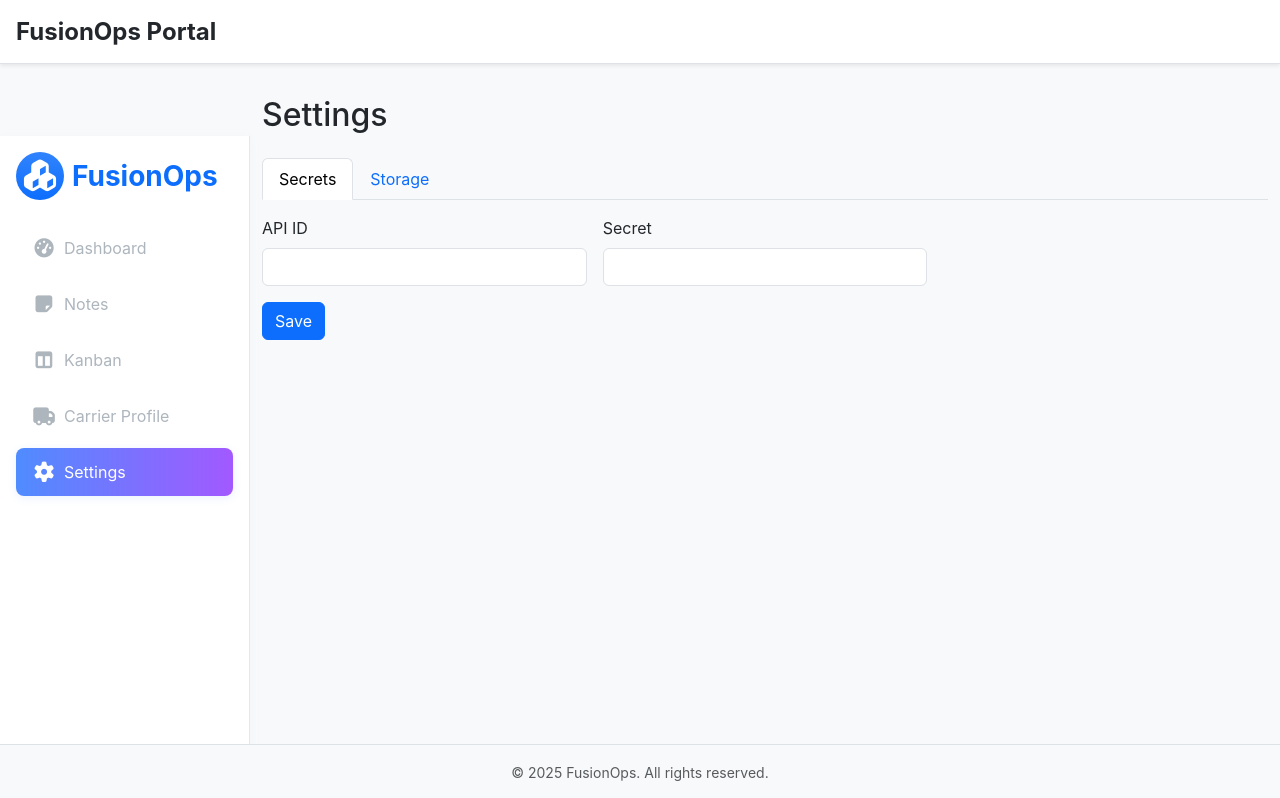
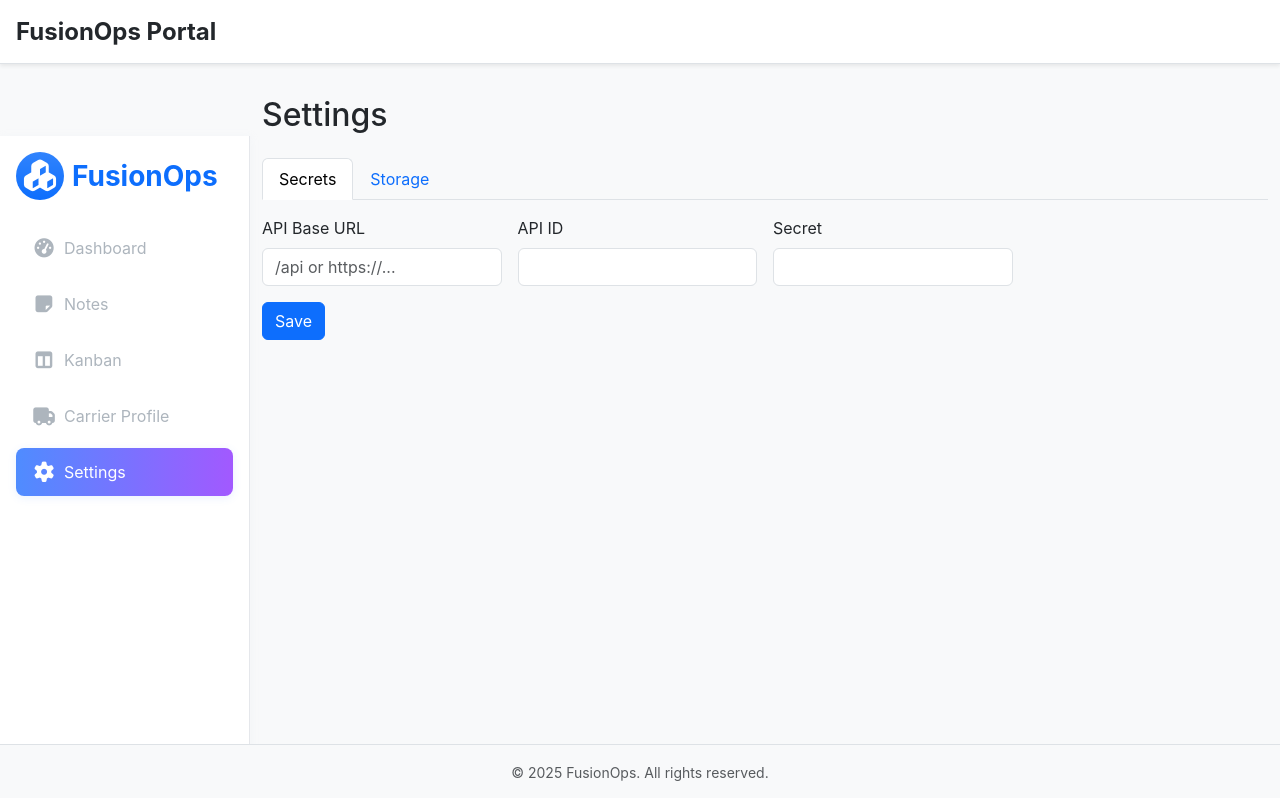
Before and after one commit to MuhammadShamim/FusionOps-Portal, an Angular app: page /settings in a window 1280 px wide. Shown: the top 798 px of the page. Built offline with nearby package versions, Linux system fonts and the light colour scheme.

Commit message:
ui fix 3

```diff
--- a/src/app/private/settings.component.html
+++ b/src/app/private/settings.component.html
@@ -12,11 +12,15 @@
     <div class="tab-content">
       <div class="tab-pane" [class.active]="activeTab === 'secrets'">
         <form (ngSubmit)="saveSecrets()" autocomplete="off" class="row g-3">
-          <div class="col-md-6 col-lg-4">
+          <div class="col-md-4 col-lg-3">
+            <label for="apiBaseUrl" class="form-label">API Base URL</label>
+            <input id="apiBaseUrl" type="text" class="form-control" [(ngModel)]="apiBaseUrl" name="apiBaseUrl" placeholder="/api or https://..." required />
+          </div>
+          <div class="col-md-4 col-lg-3">
             <label for="apiId" class="form-label">API ID</label>
             <input id="apiId" type="text" class="form-control" [(ngModel)]="apiId" name="apiId" required />
           </div>
-          <div class="col-md-6 col-lg-4">
+          <div class="col-md-4 col-lg-3">
             <label for="secret" class="form-label">Secret</label>
             <input id="secret" type="password" class="form-control" [(ngModel)]="secret" name="secret" required />
           </div>
--- a/src/app/private/settings.component.ts
+++ b/src/app/private/settings.component.ts
@@ -14,6 +14,7 @@ export class SettingsComponent {
   activeTab: 'secrets' | 'storage' = 'secrets';
   apiId: string = '';
   secret: string = '';
+  apiBaseUrl: string = '';
   saved: boolean = false;
   fusionopsStorage: { key: string, value: string }[] = [];
   isAuthenticated = true; // TODO: Replace with real auth logic
@@ -34,9 +35,10 @@ export class SettingsComponent {
     if (encrypted) {
       try {
         const decrypted = atob(encrypted);
-        const { apiId, secret } = JSON.parse(decrypted);
+        const { apiId, secret, apiBaseUrl } = JSON.parse(decrypted);
         this.apiId = apiId;
         this.secret = secret;
+        this.apiBaseUrl = apiBaseUrl || '';
       } catch {}
     }
   }
@@ -59,7 +61,7 @@ export class SettingsComponent {
   }
 
   saveSecrets() {
-    const data = { apiId: this.apiId, secret: this.secret };
+    const data = { apiId: this.apiId, secret: this.secret, apiBaseUrl: this.apiBaseUrl };
     const encrypted = btoa(JSON.stringify(data));
     localStorage.setItem('fusionops_secrets', encrypted);
     this.saved = true;
--- a/src/app/services/api-status.service.ts
+++ b/src/app/services/api-status.service.ts
@@ -8,7 +8,7 @@ export class ApiStatusService {
   constructor(private http: HttpClient) {}
 
   getStatus(): Observable<{ status: 'success' | 'error', message: string }> {
-    const baseUrl = '/api'; // or your default API base URL
+    let baseUrl: string = '/api';
     let apiId = '';
     let secret = '';
     const encrypted = localStorage.getItem('fusionops_secrets');
@@ -18,6 +18,9 @@ export class ApiStatusService {
         const parsed = JSON.parse(decrypted);
         apiId = parsed.apiId;
         secret = parsed.secret;
+        if (parsed.apiBaseUrl && typeof parsed.apiBaseUrl === 'string') {
+          baseUrl = parsed.apiBaseUrl;
+        }
       } catch {}
     }
     const url = `${baseUrl}/statuscheck`;
--- a/src/app/services/carrier-profile.service.ts
+++ b/src/app/services/carrier-profile.service.ts
@@ -8,7 +8,7 @@ export class CarrierProfileService {
   constructor(private http: HttpClient) {}
 
   getCarrierProfile(name: string): Observable<any> {
-    const baseUrl: string = '/api'; // or your default API base URL
+    let baseUrl: string = '/api';
     let apiId = '';
     let secret = '';
     const encrypted = localStorage.getItem('fusionops_secrets');
@@ -18,6 +18,9 @@ export class CarrierProfileService {
         const parsed = JSON.parse(decrypted);
         apiId = parsed.apiId;
         secret = parsed.secret;
+        if (parsed.apiBaseUrl && typeof parsed.apiBaseUrl === 'string') {
+          baseUrl = parsed.apiBaseUrl;
+        }
       } catch {}
     }
 
```
